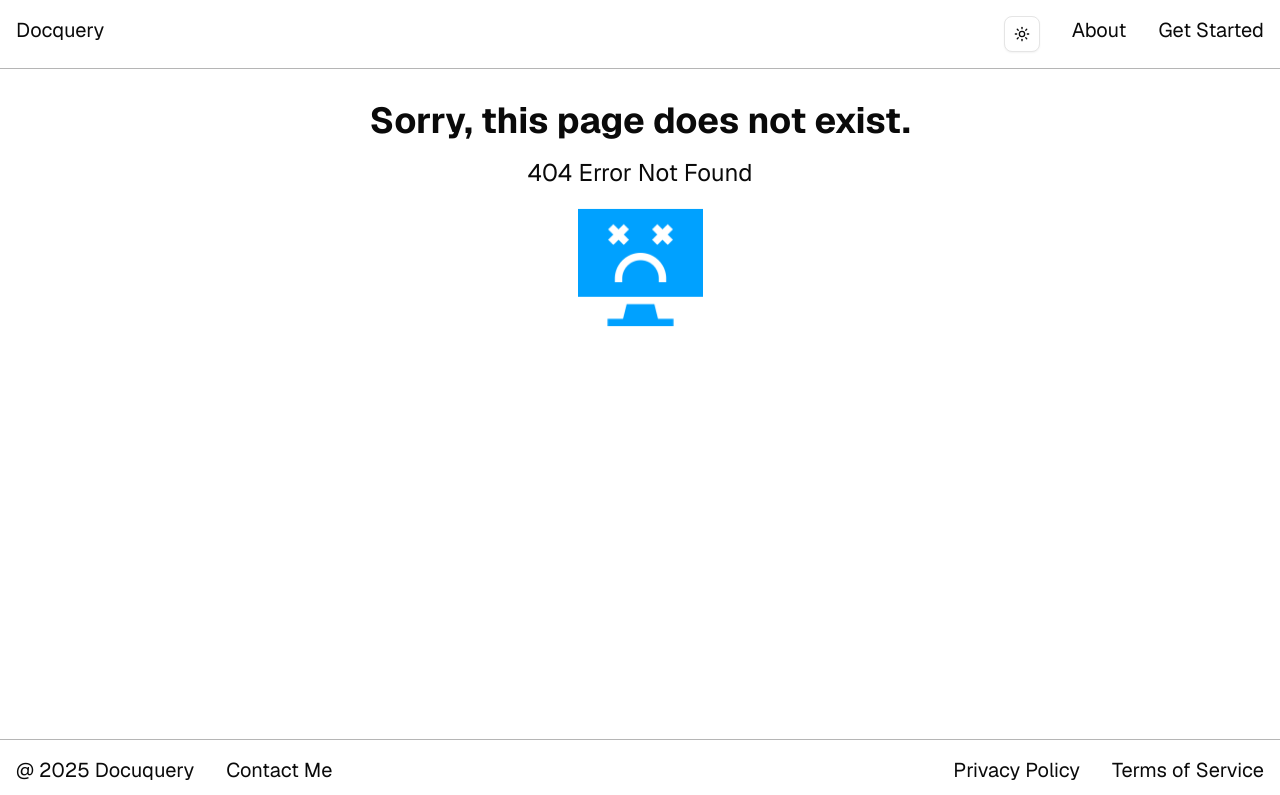
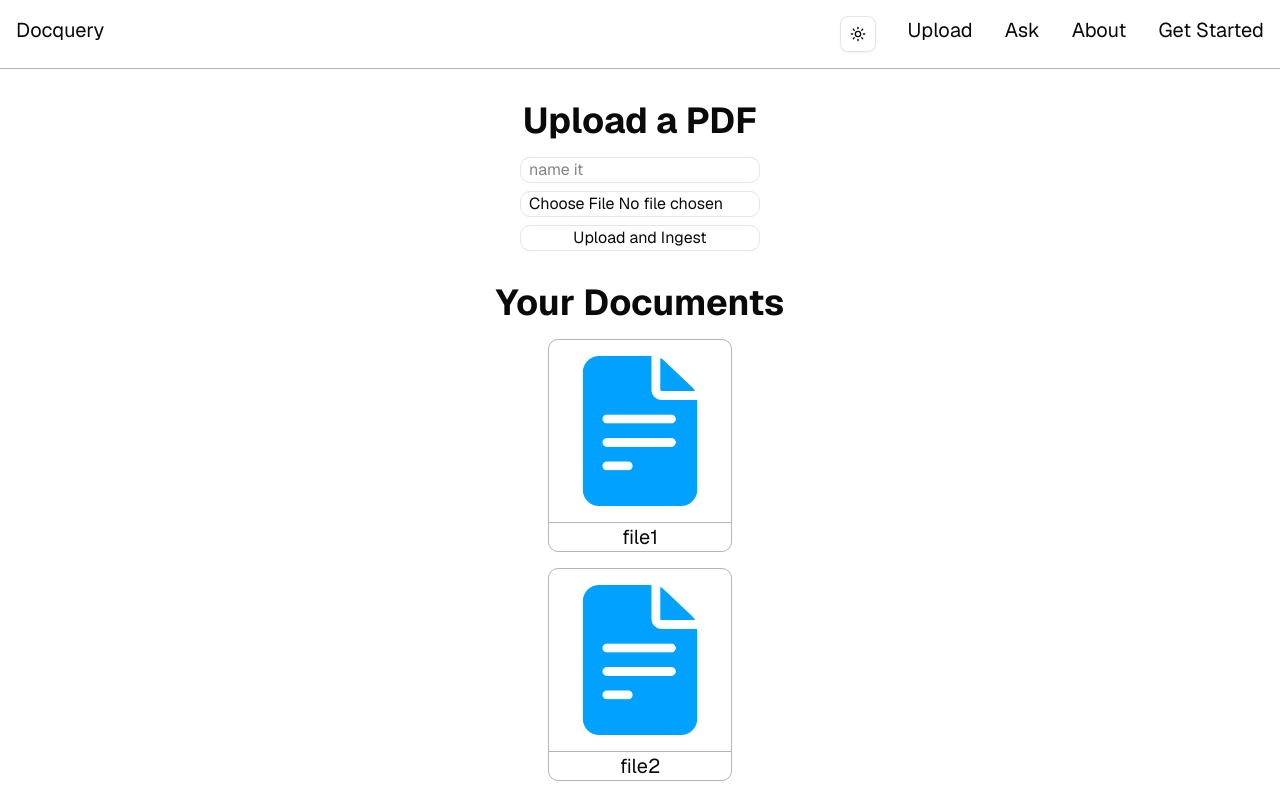
Before and after one commit to cameyer260/docuquery, a Next.js app: page /upload in a window 1280 px wide. Before the commit this address had no page. Shown: the top 795 px of the page. Built offline with nearby package versions, Linux system fonts and the light colour scheme.

Commit message:
created upload page and started making ask route which the /ask page shows all your files/links to their chatlogs and those links are /ask/[title]/page.tsx which is the dynamic route for each individual chatlog which i also started making

```diff
--- /dev/null
+++ b/app/ask/[title]/page.tsx
@@ -0,0 +1,11 @@
+import TitlePage from "@/components/ask/title-page";
+
+export default async function Title({
+  params,
+}: {
+  params: Promise<{ title: string }>;
+}) {
+  const { title } = await params;
+
+  return <TitlePage title={title} />;
+}
--- /dev/null
+++ b/app/ask/page.tsx
@@ -0,0 +1,7 @@
+export default function Ask() {
+  return (
+    <div>
+      <h1>this will be the default ask page where you can choose one of your documents to chat with, forwarding you to its chatlog url</h1>
+    </div>
+  );
+}
--- a/app/terms/page.tsx
+++ b/app/terms/page.tsx
@@ -100,7 +100,7 @@ export default function TermsAndConditions() {
         <h1>9. Contact</h1>
         <p>
           For any questions about these Terms or your account, please contact:{" "}
-          <span className="font-semibold">support@docuquery.online</span>
+          <span className="font-semibold">cameyer@gmail.com</span>
         </p>
       </div>
     </div>
--- /dev/null
+++ b/app/upload/page.tsx
@@ -0,0 +1,7 @@
+import WithAccount from "@/components/upload/with-account";
+
+export default function Upload() {
+  return (
+    <WithAccount />
+  );
+}
--- /dev/null
+++ b/components/ask/title-page.tsx
@@ -0,0 +1,21 @@
+"use client";
+
+import { useState, useEffect } from "react";
+import NotFound from "@/app/not-found";
+import Loading from "@/app/loading";
+
+export default function TitlePage({ title }: { title: string }) {
+  const [loading, setLoading] = useState<boolean>(true);
+  const [found, setFound] = useState<boolean>(false);
+  // then try to find the document that user owns using our title param
+  //
+  // on fail show dne page, on success show actual page. while loading show loading page.
+  if (loading) return <Loading />;
+  else if (!found) return <NotFound />;
+  else
+    return (
+      <div>
+        <h1>chat page for specific document</h1>
+      </div>
+    );
+}
--- a/components/navbar/navbar.tsx
+++ b/components/navbar/navbar.tsx
@@ -9,6 +9,8 @@ export default function Navbar() {
       </div>
       <div className="flex gap-8">
         <ModeToggle />
+        <Link href="/upload">Upload</Link>
+        <Link href="/ask">Ask</Link>
         <Link href="/about">About</Link>
         <Link href="/sign-in">Get Started</Link>
       </div>
--- /dev/null
+++ b/components/upload/file-block.tsx
@@ -0,0 +1,28 @@
+import Image from "next/image";
+import Link from "next/link";
+
+export default function FileBlock({
+  imgUrl,
+  title,
+}: {
+  imgUrl: string;
+  title: string;
+}) {
+  return (
+    <Link href={`/ask/${title}`}>
+      <div className="flex flex-col border border-foreground/30 rounded-lg items-center">
+        <div className="p-4 border-b border-foreground/30 w-full flex items-center justify-center">
+          <Image
+            src={imgUrl}
+            height="150"
+            width="150"
+            alt="pdf image overview"
+          />
+        </div>
+        <div className="text-xl">
+          <p>{title}</p>
+        </div>
+      </div>
+    </Link>
+  );
+}
--- /dev/null
+++ b/components/upload/with-account.tsx
@@ -0,0 +1,39 @@
+import Form from "next/form";
+import FileBlock from "./file-block";
+
+export default function WithAccount() {
+  const tempdev = [
+    { imgUrl: "/upload/document.png", title: "file1" },
+    { imgUrl: "/upload/document.png", title: "file2" },
+    { imgUrl: "/upload/document.png", title: "file3" },
+    { imgUrl: "/upload/document.png", title: "file4" },
+    { imgUrl: "/upload/document.png", title: "file5" },
+    { imgUrl: "/upload/document.png", title: "file6" },
+    { imgUrl: "/upload/document.png", title: "file7" },
+    { imgUrl: "/upload/document.png", title: "file8" },
+  ];
+
+  return (
+    <div className="flex flex-col p-8 [&_h1]:text-4xl [&_h1]:font-bold gap-8 items-center">
+      <div className="flex flex-col gap-4 items-center">
+        <h1>Upload a PDF</h1>
+        <Form
+          action="/api/upload"
+          className="flex flex-col gap-2 [&_input]:w-60 [&_input]:border [&_input]: border-foreground/30 [&_input]:rounded-lg [&_input]:px-2"
+        >
+          <input type="text" name="name" placeholder="name it" required />
+          <input type="file" name="pdf" accept=".pdf" required />
+          <input type="submit" value="Upload and Ingest" />
+        </Form>
+      </div>
+      <div className="flex flex-col gap-4 items-center">
+        <h1>Your Documents</h1>
+        <div className="grid grid-cols-[repeat(3,minmax(0,300))] gap-4">
+          {tempdev.map((el, index) => (
+            <FileBlock key={index} imgUrl={el.imgUrl} title={el.title} />
+          ))}
+        </div>
+      </div>
+    </div>
+  );
+}
--- /dev/null
+++ b/components/upload/without-account.tsx
@@ -0,0 +1,12 @@
+export default function WithoutAccount() {
+  return (
+    <div className="flex flex-col p-8 [&_h1]:text-3xl [&_h1]:font-bold">
+      <div className="flex flex-col gap-2">
+        <h1>Upload a PDF</h1>
+      </div>
+      <div>
+        <h1>Your Document</h1>
+      </div>
+    </div>
+  );
+}
```
Also changed, not shown: public/upload/document.png (added).
